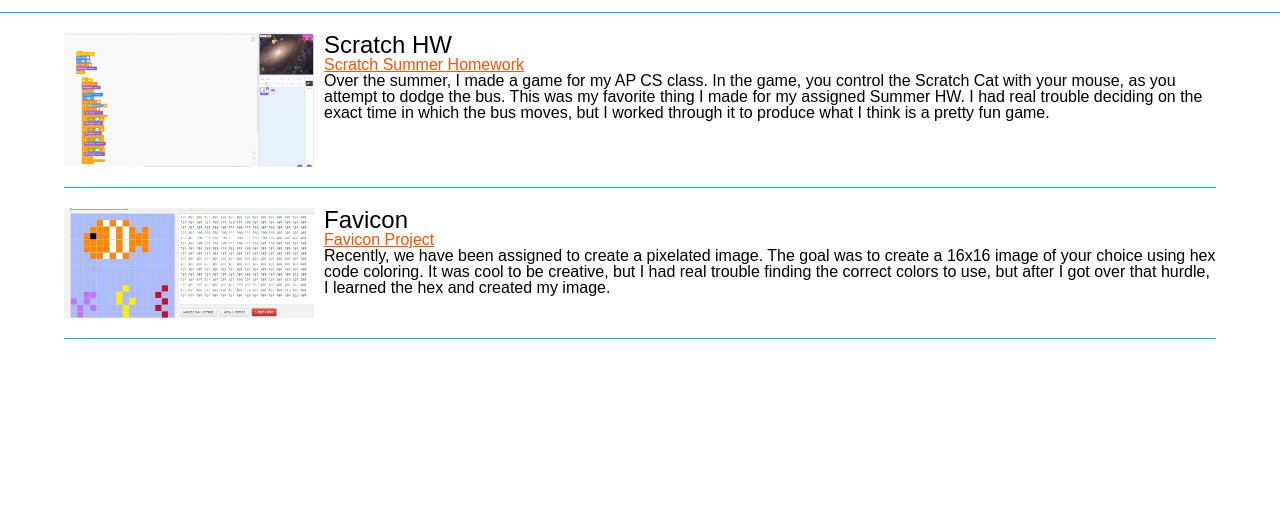
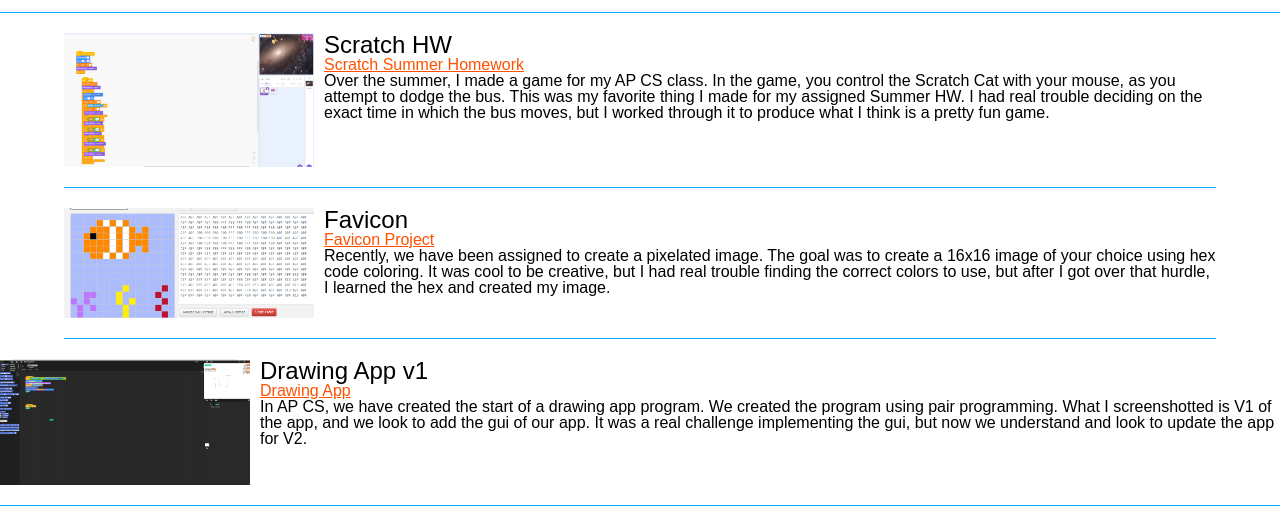
Before and after one commit to ianmgordon/ap-cs-project-site, a website: page index.html in a window 1280 px wide. Shown: the part 76-600 px from the top of the page. Drawn offline with Linux system fonts and the light colour scheme.

Commit message:
Update index.html

```diff
--- a/index.html
+++ b/index.html
@@ -51,5 +51,18 @@
         <div class="clear"></div>
       </div>
     </div>
+     <div class="project">
+        <img src="img/DrawingApp.PNG" alt="DrawingApp.PNG" <img />
+        <h2>Drawing App v1</h2>
+        <p>
+          <a href="https://snap.berkeley.edu/snap/snap.html#present:Username=iangordon&ProjectName=draw%20app%20latest"
+            >Drawing App</a>
+        </p>
+        <p>
+          In AP CS, we have created the start of a drawing app program. We created the program using pair programming. What I screenshotted is V1 of the app, and we look to add the gui of our app. It was a real challenge implementing the gui, but now we understand and look to update the app for V2.
+
+        </p>
+        <div class="clear"></div>
+      </div>
   </body>
 </html>
```
